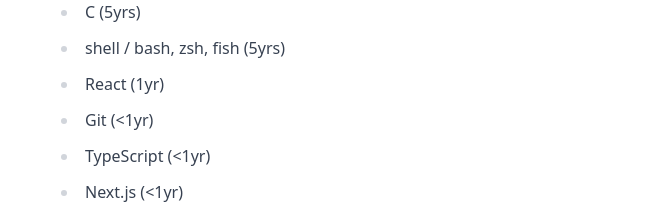
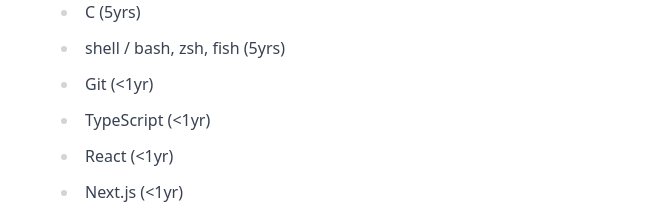
Before and after one commit to k7oya14/k7oya14.github.io, a Next.js app: page / in a window 1280 px wide. Shown: the part 644-864 px from the top of the page, without its empty margins (297-957 px from the left). Built offline with nearby package versions, Linux system fonts and the light colour scheme.

Commit message:
chore: Update React version to 2024-02-01 in ProgrammingLanguages.tsx

```diff
--- a/src/components/ProgrammingLanguages.tsx
+++ b/src/components/ProgrammingLanguages.tsx
@@ -30,7 +30,7 @@
   { name: "shell / bash, zsh, fish", since: "2019-06-01" },
   { name: "Git", since: "2023-08-01" },
   { name: "TypeScript", since: "2024-02-01" },
-  { name: "React", since: "2023-02-01" },
+  { name: "React", since: "2024-02-01" },
   { name: "Next.js", since: "2024-02-01" },
   { name: "Java", since: "2024-04-01" },
   { name: "Fortran", since: "2024-04-01" },
```
